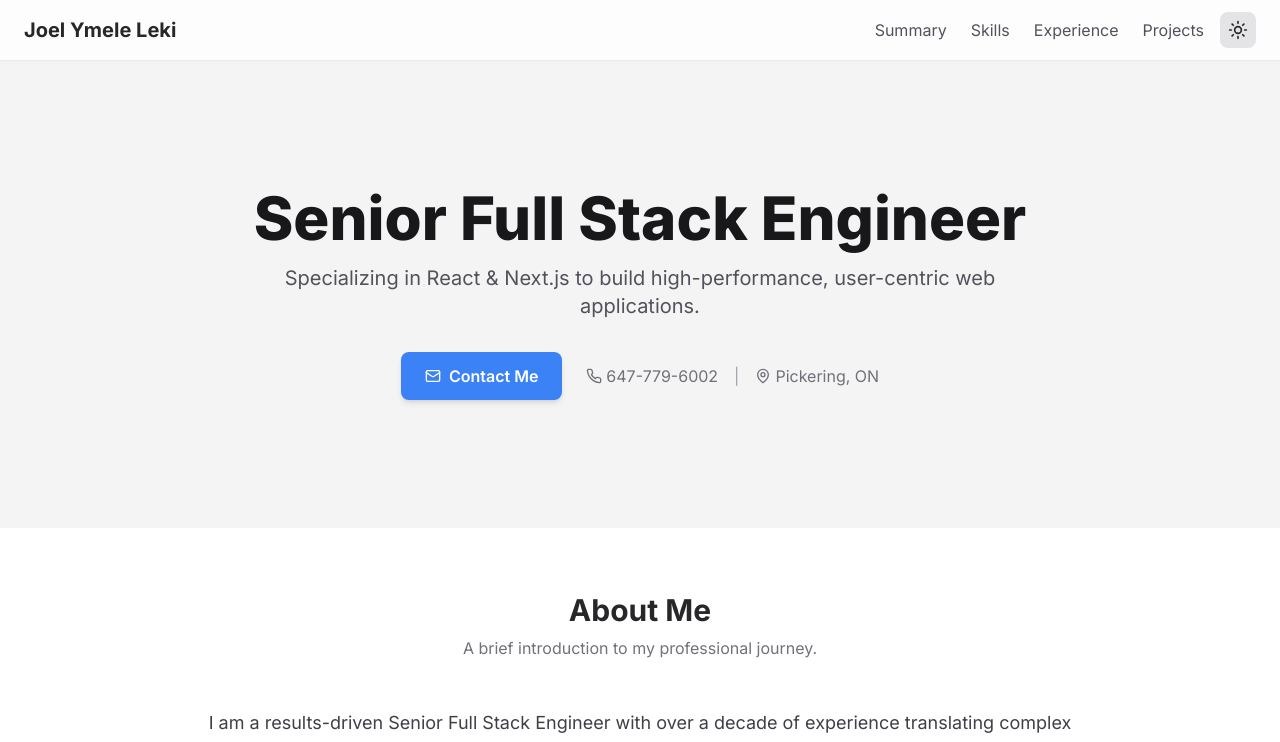
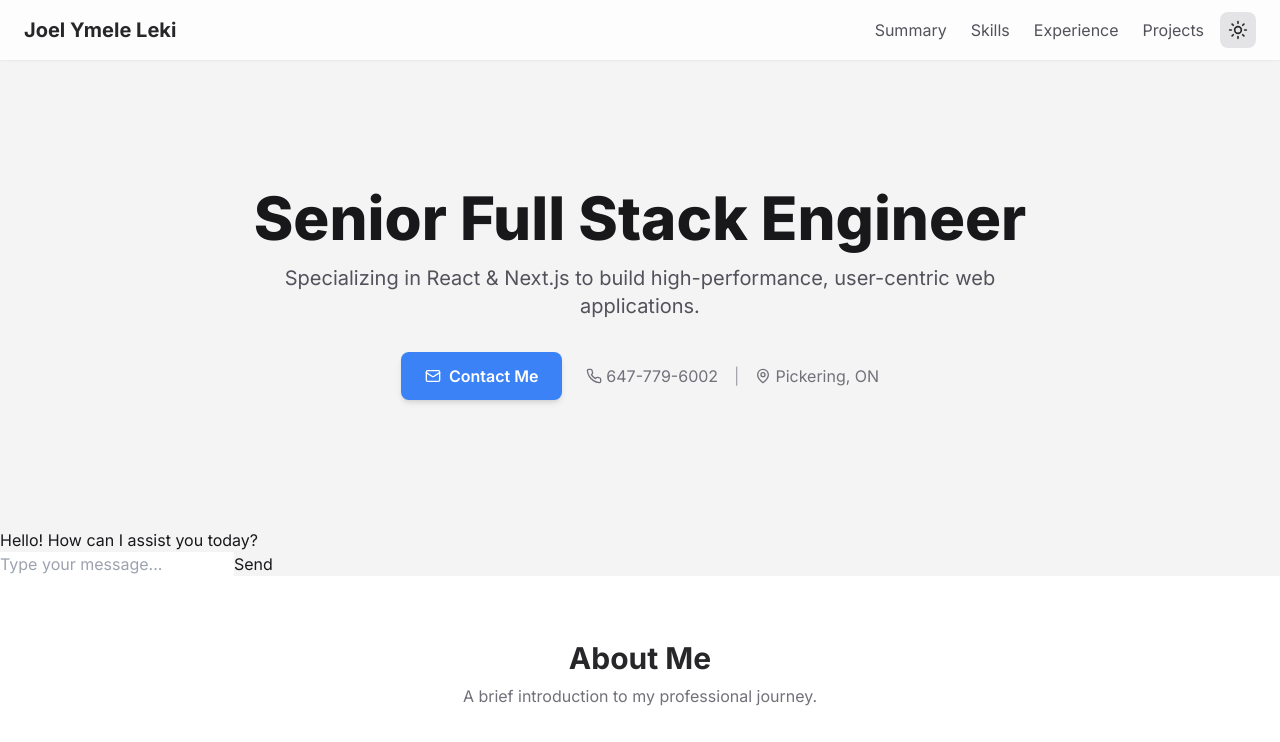
Before and after one commit to jymele/mysite, a Next.js app: page / in a window 1280 px wide. Shown: the top 742 px of the page. Built offline with nearby package versions, Linux system fonts and the light colour scheme; no server answers.

Commit message:
Having trouble connect to the chatbot server

```diff
--- a/app/ai/route.ts
+++ /dev/null
@@ -1,27 +0,0 @@
-import { NextResponse } from "next/server";
-import OpenAI from "openai";
-
-export async function GET(request: Request) {
-  const url = new URL(request.url);
-  const prompt = url.searchParams.get("prompt");
-
-  if (!prompt)
-    return NextResponse.json({ error: "No prompt provided" }, { status: 400 });
-
-  const openai = new OpenAI({
-    apiKey: process.env.OPENAI_API_KEY,
-  });
-
-  const response = await openai.responses.create({
-    model: "gpt-5-nano",
-    // input: prompt,
-    input: "write a haiku about ai",
-    store: true,
-  });
-
-  return NextResponse.json({
-    message: "Hello from AI route",
-    prompt,
-    response: response,
-  });
-}
--- a/app/page.tsx
+++ b/app/page.tsx
@@ -8,13 +8,16 @@ import Experience from "@/components/Experience";
 import Projects from "@/components/Projects";
 import Footer from "@/components/Footer";
 import Modal from "@/components/Modal";
+import Chatbot from "@/components/Chatbot";
 
 export default function Home() {
   return (
+    <>
       <ModalProvider>
         <main>
           <Navigation />
           <Hero />
+          <Chatbot />
           <About />
           <Skills />
           <Experience />
@@ -23,5 +26,6 @@ export default function Home() {
           <Modal />
         </main>
       </ModalProvider>
+    </>
   );
 }
--- /dev/null
+++ b/components/Chatbot.tsx
@@ -0,0 +1,106 @@
+"use client";
+import React, { useState, FormEvent } from "react";
+
+type Message = {
+  sender: "user" | "bot";
+  text: string;
+};
+
+const API_ENDPOINT = `${process.env.NEXT_PUBLIC_AWS_API_GATEWAY_INVOKE_URL}/chat`;
+
+const Chatbot: React.FC = () => {
+  const [message, setMessage] = useState<Message[]>([
+    { sender: "bot", text: "Hello! How can I assist you today?" },
+  ]);
+
+  const [input, setInput] = useState("");
+  const [isLoading, setIsLoading] = useState(false);
+
+  // Debug: Log the API endpoint to console
+  console.log("API_ENDPOINT:", API_ENDPOINT);
+
+  const handleSubmit = async (e: FormEvent) => {
+    e.preventDefault();
+    if (!input.trim() || isLoading) return;
+
+    const userMessage: Message = { sender: "user", text: input.trim() };
+    setMessage((prev) => [...prev, userMessage]);
+
+    // Store the input before clearing it
+    const currentInput = input.trim();
+    setInput("");
+    setIsLoading(true);
+
+    try {
+      console.log("Sending request to:", API_ENDPOINT);
+      console.log("Request payload:", { prompt: currentInput });
+
+      const response = await fetch(API_ENDPOINT, {
+        method: "POST",
+        headers: {
+          "Content-Type": "application/json",
+        },
+        body: JSON.stringify({ prompt: currentInput }),
+      });
+
+      console.log("Response status:", response.status);
+      console.log("Response ok:", response.ok);
+
+      if (!response.ok) {
+        const errorText = await response.text();
+        console.error("Error response:", errorText);
+        throw new Error(
+          `API request failed: ${response.status} - ${errorText}`
+        );
+      }
+
+      const data = await response.json();
+      console.log("Response data:", data);
+
+      const botMessage: Message = {
+        sender: "bot",
+        text:
+          data.answer ||
+          data.message ||
+          data.response ||
+          "Sorry, I couldn't process your request.",
+      };
+      setMessage((prev) => [...prev, botMessage]);
+    } catch (error) {
+      console.error("Error:", error);
+      const errorMessage: Message = {
+        sender: "bot",
+        text: "Sorry, I'm having trouble connecting to the server. Please try again later.",
+      };
+      setMessage((prev) => [...prev, errorMessage]);
+    } finally {
+      setIsLoading(false);
+    }
+  };
+
+  return (
+    <div className="chatbot-container">
+      <div className="chatbot-messages">
+        {message.map((msg, index) => (
+          <div key={index} className={`chatbot-message ${msg.sender}`}>
+            {msg.text}
+          </div>
+        ))}
+      </div>
+      <form onSubmit={handleSubmit} className="chatbot-form">
+        <input
+          type="text"
+          value={input}
+          onChange={(e) => setInput(e.target.value)}
+          placeholder="Type your message..."
+          disabled={isLoading}
+        />
+        <button type="submit" disabled={isLoading}>
+          {isLoading ? "Loading..." : "Send"}
+        </button>
+      </form>
+    </div>
+  );
+};
+
+export default Chatbot;
```
Lines whose indentation alone changed are shown as unchanged.
